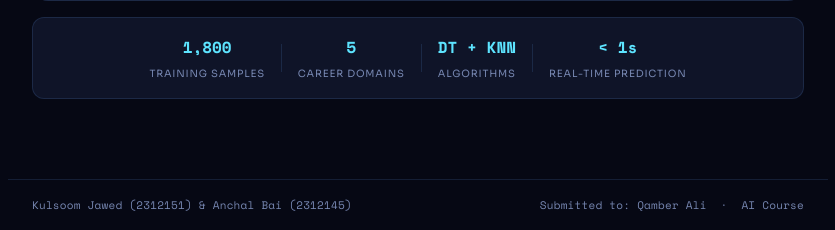
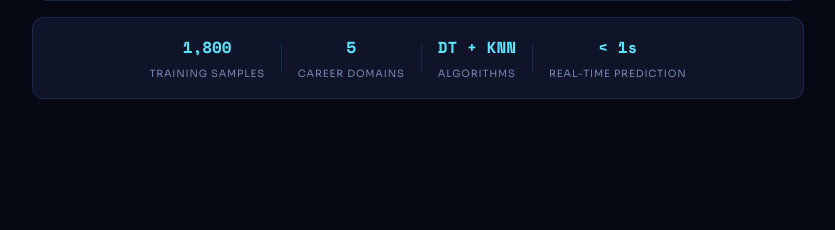
Before and after one commit to KULSOOM2001/AI-Career-Path-Predictor, a Flask app: page / in a window 1280 px wide. Shown: the part 967-1197 px from the top of the page, without its empty margins (222-1057 px from the left). After the commit the page ends 1066 px from the top, so only its background shows below. Run offline with Flask 3, Linux system fonts and the light colour scheme.

Commit message:
HTML MANAGED

```diff
--- a/templates/index.html
+++ b/templates/index.html
@@ -147,11 +147,6 @@
 
   </main>
 
-  <footer>
-    <span>Kulsoom Jawed (2312151) &amp; Anchal Bai (2312145)</span>
-    <span class="mono">Submitted to: Qamber Ali &nbsp;·&nbsp; AI Course</span>
-  </footer>
-
   <script>
     document.querySelectorAll('.btn-group').forEach(group => {
       const name = group.dataset.name;
--- a/templates/result.html
+++ b/templates/result.html
@@ -19,7 +19,6 @@
     </div>
     <div class="header-right">
       <button id="themeToggle" class="theme-toggle" aria-label="Toggle theme">🌙</button>
-      <a href="/" class="back-link">← Try Again</a>
     </div>
   </header>
 
@@ -127,11 +126,6 @@
 
   </main>
 
-  <footer>
-    <span>Kulsoom Jawed (2312151) &amp; Anchal Bai (2312145)</span>
-    <span class="mono">Submitted to: Qamber Ali &nbsp;·&nbsp; AI Course</span>
-  </footer>
-
   <script>
     document.addEventListener('DOMContentLoaded', () => {
       // Animate probability bars
```
